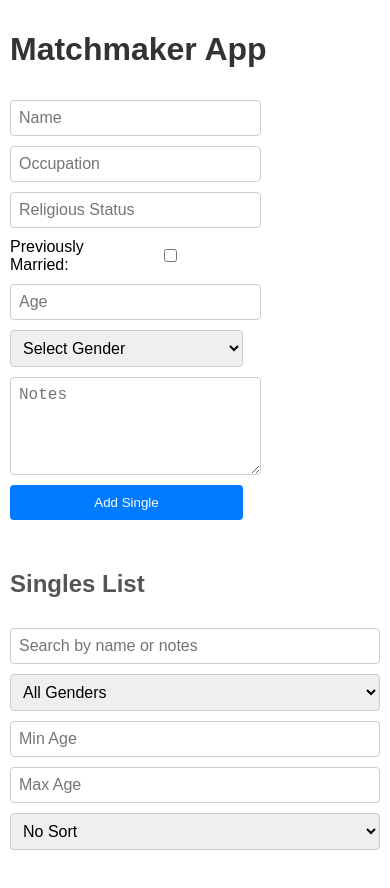
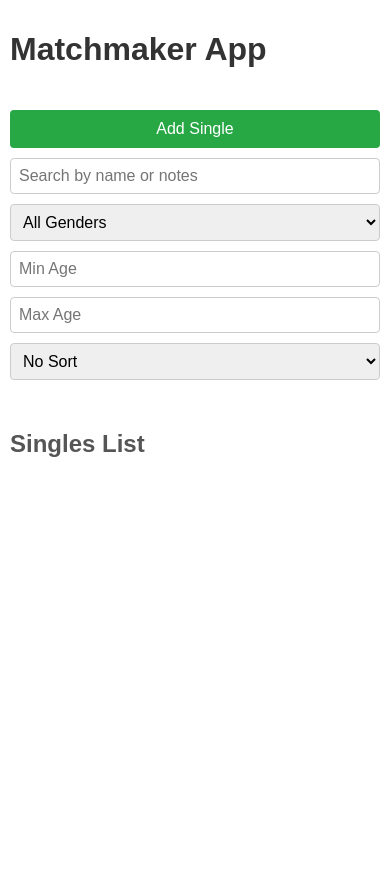
Before and after one commit to jattias96/matchmaker-app, a React (Create React App) app: page / in a window 390 px wide. Shown: the top 888 px of the page. After the commit the page ends 844 px from the top, so only its background shows below. Built offline with nearby package versions, Linux system fonts and the light colour scheme.

Commit message:
Split into main list and add single pages

```diff
--- a/package.json
+++ b/package.json
@@ -11,8 +11,10 @@
     "@types/node": "^16.18.126",
     "@types/react": "^19.0.10",
     "@types/react-dom": "^19.0.4",
+    "@types/react-router-dom": "^5.3.3",
     "react": "^19.0.0",
     "react-dom": "^19.0.0",
+    "react-router-dom": "^7.2.0",
     "react-scripts": "5.0.1",
     "typescript": "^4.9.5",
     "web-vitals": "^2.1.4"
--- a/src/App.css
+++ b/src/App.css
@@ -65,7 +65,6 @@ li {
   border: 1px solid #ddd;
 }
 
-/* Filter/Search Section */
 div {
   display: flex;
   flex-wrap: wrap;
@@ -73,7 +72,21 @@ div {
   margin-bottom: 20px;
 }
 
-/* Responsive Design */
+.add-button {
+  position: absolute;
+  top: 20px;
+  right: 20px;
+  padding: 10px 20px;
+  background-color: #28a745;
+  color: white;
+  text-decoration: none;
+  border-radius: 4px;
+}
+
+.add-button:hover {
+  background-color: #218838;
+}
+
 @media (max-width: 600px) {
   .App {
     padding: 10px;
@@ -81,4 +94,10 @@ div {
   input, select, textarea, button {
     width: 100%;
   }
+  .add-button {
+    position: static;
+    width: 100%;
+    margin-top: 10px;
+    text-align: center;
+  }
 }
--- a/src/App.tsx
+++ b/src/App.tsx
@@ -1,4 +1,5 @@
 import React, { useState, useEffect } from 'react';
+import { BrowserRouter as Router, Route, Routes, Link, useNavigate } from 'react-router-dom';
 import './App.css';
 
 type Single = {
@@ -12,19 +13,12 @@ type Single = {
   notes: string;
 };
 
-function App() {
+// Main List Page
+const HomePage: React.FC = () => {
   const [singles, setSingles] = useState<Single[]>(() => {
     const saved = localStorage.getItem('singles');
     return saved ? JSON.parse(saved) : [];
   });
-  const [name, setName] = useState('');
-  const [occupation, setOccupation] = useState('');
-  const [religiousStatus, setReligiousStatus] = useState('');
-  const [previouslyMarried, setPreviouslyMarried] = useState(false);
-  const [age, setAge] = useState<number | ''>('');
-  const [gender, setGender] = useState('');
-  const [notes, setNotes] = useState('');
-  // Filter/Search states
   const [searchTerm, setSearchTerm] = useState('');
   const [filterGender, setFilterGender] = useState('');
   const [minAge, setMinAge] = useState<number | ''>('');
@@ -35,31 +29,6 @@ function App() {
     localStorage.setItem('singles', JSON.stringify(singles));
   }, [singles]);
 
-  const handleSubmit = (e: React.FormEvent) => {
-    e.preventDefault();
-    if (name && occupation && religiousStatus && age && gender) {
-      const newSingle: Single = {
-        id: Date.now(),
-        name,
-        occupation,
-        religiousStatus,
-        previouslyMarried,
-        age: Number(age),
-        gender,
-        notes,
-      };
-      setSingles([...singles, newSingle]);
-      setName('');
-      setOccupation('');
-      setReligiousStatus('');
-      setPreviouslyMarried(false);
-      setAge('');
-      setGender('');
-      setNotes('');
-    }
-  };
-
-  // Filter and sort logic
   const filteredSingles = singles
     .filter((single) =>
       single.name.toLowerCase().includes(searchTerm.toLowerCase()) ||
@@ -77,25 +46,7 @@ function App() {
   return (
     <div className="App">
       <h1>Matchmaker App</h1>
-      <form onSubmit={handleSubmit}>
-        <input type="text" placeholder="Name" value={name} onChange={(e) => setName(e.target.value)} />
-        <input type="text" placeholder="Occupation" value={occupation} onChange={(e) => setOccupation(e.target.value)} />
-        <input type="text" placeholder="Religious Status" value={religiousStatus} onChange={(e) => setReligiousStatus(e.target.value)} />
-        <label>
-          Previously Married:
-          <input type="checkbox" checked={previouslyMarried} onChange={(e) => setPreviouslyMarried(e.target.checked)} />
-        </label>
-        <input type="number" placeholder="Age" value={age} onChange={(e) => setAge(e.target.value === '' ? '' : Number(e.target.value))} />
-        <select value={gender} onChange={(e) => setGender(e.target.value)}>
-          <option value="">Select Gender</option>
-          <option value="Male">Male</option>
-          <option value="Female">Female</option>
-          <option value="Other">Other</option>
-        </select>
-        <textarea placeholder="Notes" value={notes} onChange={(e) => setNotes(e.target.value)} />
-        <button type="submit">Add Single</button>
-      </form>
-      <h2>Singles List</h2>
+      <Link to="/add" className="add-button">Add Single</Link>
       <div>
         <input
           type="text"
@@ -127,6 +78,7 @@ function App() {
           <option value="desc">Sort Age Descending</option>
         </select>
       </div>
+      <h2>Singles List</h2>
       <ul>
         {filteredSingles.map((single) => (
           <li key={single.id}>
@@ -137,6 +89,101 @@ function App() {
       </ul>
     </div>
   );
+};
+
+// Add Single Page
+const AddSinglePage: React.FC<{ onAdd: (single: Single) => void }> = ({ onAdd }) => {
+  const [name, setName] = useState('');
+  const [occupation, setOccupation] = useState('');
+  const [religiousStatus, setReligiousStatus] = useState('');
+  const [previouslyMarried, setPreviouslyMarried] = useState(false);
+  const [age, setAge] = useState<number | ''>('');
+  const [gender, setGender] = useState('');
+  const [notes, setNotes] = useState('');
+  const navigate = useNavigate();
+
+  const handleSubmit = (e: React.FormEvent) => {
+    e.preventDefault();
+    if (name && occupation && religiousStatus && age && gender) {
+      const newSingle: Single = {
+        id: Date.now(),
+        name,
+        occupation,
+        religiousStatus,
+        previouslyMarried,
+        age: Number(age),
+        gender,
+        notes,
+      };
+      onAdd(newSingle);
+      // Reset form
+      setName('');
+      setOccupation('');
+      setReligiousStatus('');
+      setPreviouslyMarried(false);
+      setAge('');
+      setGender('');
+      setNotes('');
+      navigate('/options');
+    }
+  };
+
+  return (
+    <div className="App">
+      <h1>Add a New Single</h1>
+      <form onSubmit={handleSubmit}>
+        <input type="text" placeholder="Name" value={name} onChange={(e) => setName(e.target.value)} />
+        <input type="text" placeholder="Occupation" value={occupation} onChange={(e) => setOccupation(e.target.value)} />
+        <input type="text" placeholder="Religious Status" value={religiousStatus} onChange={(e) => setReligiousStatus(e.target.value)} />
+        <label>
+          Previously Married:
+          <input type="checkbox" checked={previouslyMarried} onChange={(e) => setPreviouslyMarried(e.target.checked)} />
+        </label>
+        <input type="number" placeholder="Age" value={age} onChange={(e) => setAge(e.target.value === '' ? '' : Number(e.target.value))} />
+        <select value={gender} onChange={(e) => setGender(e.target.value)}>
+          <option value="">Select Gender</option>
+          <option value="Male">Male</option>
+          <option value="Female">Female</option>
+          <option value="Other">Other</option>
+        </select>
+        <textarea placeholder="Notes" value={notes} onChange={(e) => setNotes(e.target.value)} />
+        <button type="submit">Submit</button>
+      </form>
+    </div>
+  );
+};
+
+// Options Page after Submit
+const OptionsPage: React.FC = () => {
+  return (
+    <div className="App">
+      <h1>Single Added!</h1>
+      <Link to="/add">Add Another Single</Link>
+      <Link to="/">Return to Home</Link>
+    </div>
+  );
+};
+
+// Main App Component
+function App() {
+  const [singles, setSingles] = useState<Single[]>(() => {
+    const saved = localStorage.getItem('singles');
+    return saved ? JSON.parse(saved) : [];
+  });
+
+  const handleAddSingle = (newSingle: Single) => {
+    setSingles((prev) => [...prev, newSingle]);
+  };
+
+  return (
+    <Router>
+      <Routes>
+        <Route path="/" element={<HomePage />} />
+        <Route path="/add" element={<AddSinglePage onAdd={handleAddSingle} />} />
+        <Route path="/options" element={<OptionsPage />} />
+      </Routes>
+    </Router>
+  );
 }
 
 export default App;
```
Also changed, not shown: 1 other file (tests, documents, lock files or other folders).
